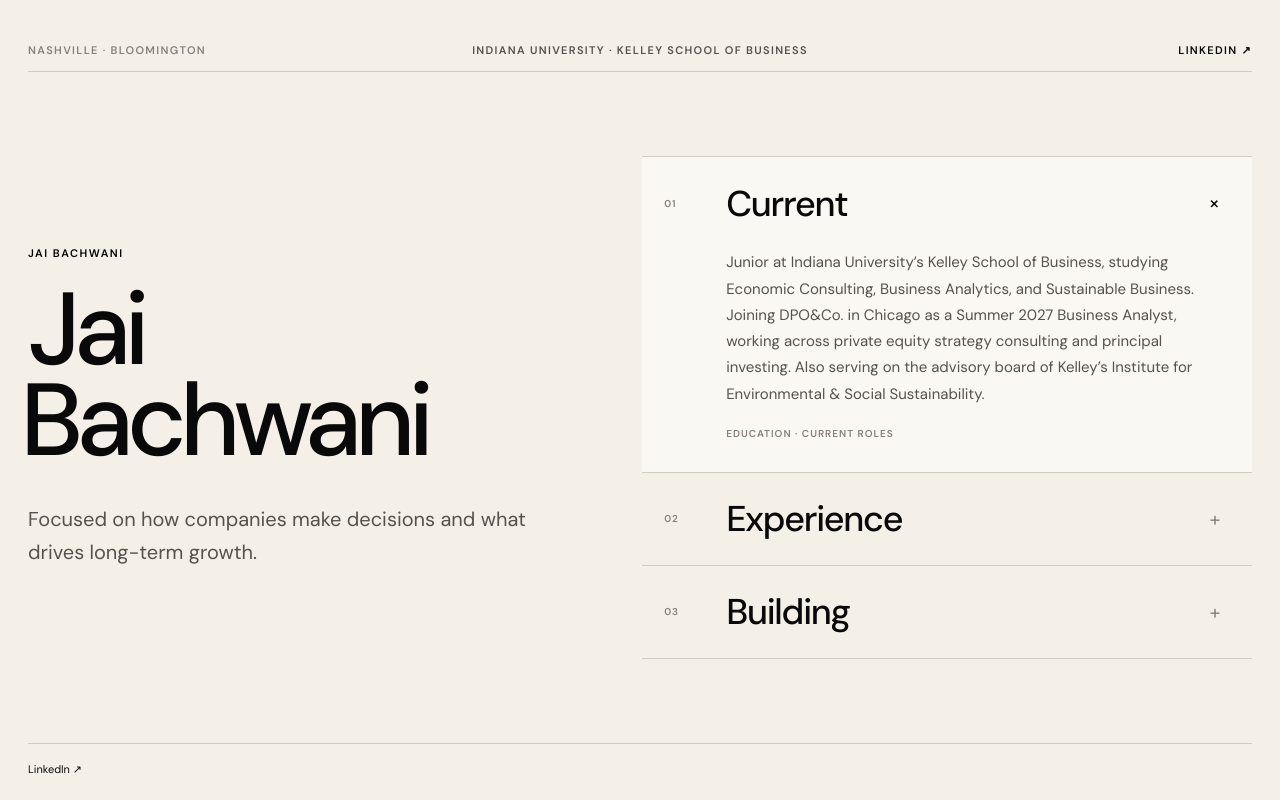
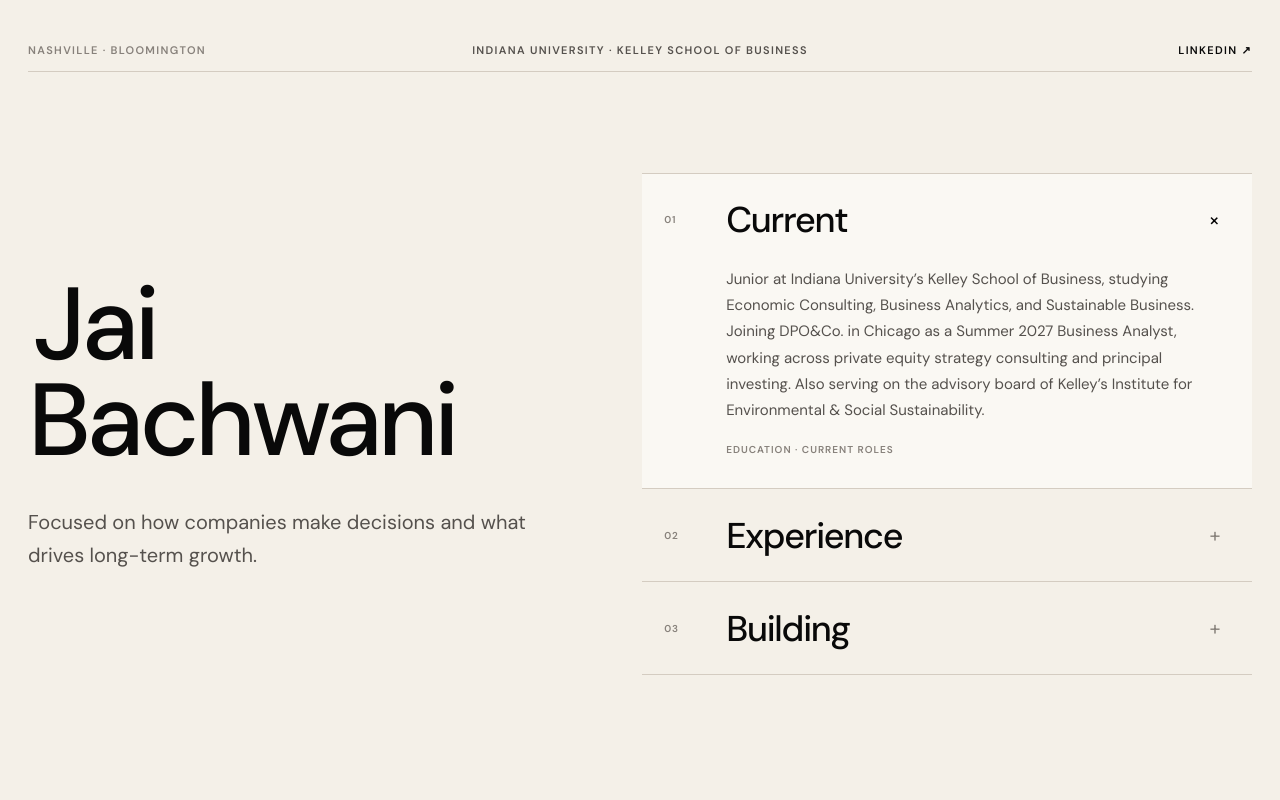
Before and after one commit to jaibachwani2-afk/jaibachwani2-afk.github.io, a plain HTML site: page index.html in a window 1280 px wide. Drawn offline with Linux system fonts and the light colour scheme.

Commit message:
index.html

```diff
--- a/index.html
+++ b/index.html
@@ -103,12 +103,12 @@
       margin: 0;
       font-size: clamp(68px, 8vw, 116px);
       font-weight: 500;
-      letter-spacing: -.065em;
-      line-height: .88;
+      letter-spacing: -.04em;
+      line-height: .94;
     }
 
     .name-line { display: block; }
-    .name-line:last-child { margin-left: -.075em; }
+    .name-line:first-child { margin-left: .05em; }
 
     .intro-copy {
       max-width: 570px;
@@ -263,7 +263,6 @@
 
     <main>
       <section aria-labelledby="page-title">
-        <p class="intro-kicker">Jai Bachwani</p>
         <h1 id="page-title"><span class="name-line">Jai</span><span class="name-line">Bachwani</span></h1>
         <p class="intro-copy">Focused on how companies make decisions and what drives long-term growth.</p>
       </section>
@@ -307,9 +306,6 @@
       </section>
     </main>
 
-    <footer>
-      <a class="footer-link" href="https://www.linkedin.com/in/jai-bachwani/" target="_blank" rel="noopener noreferrer">LinkedIn ↗</a>
-    </footer>
   </div>
 
   <script>
```
